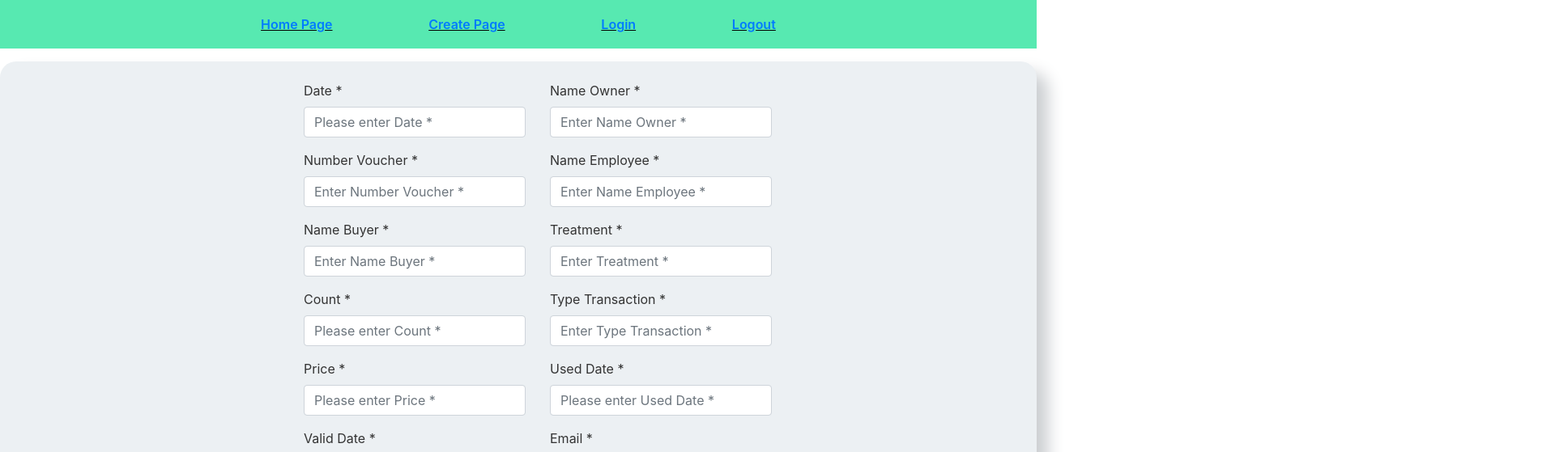
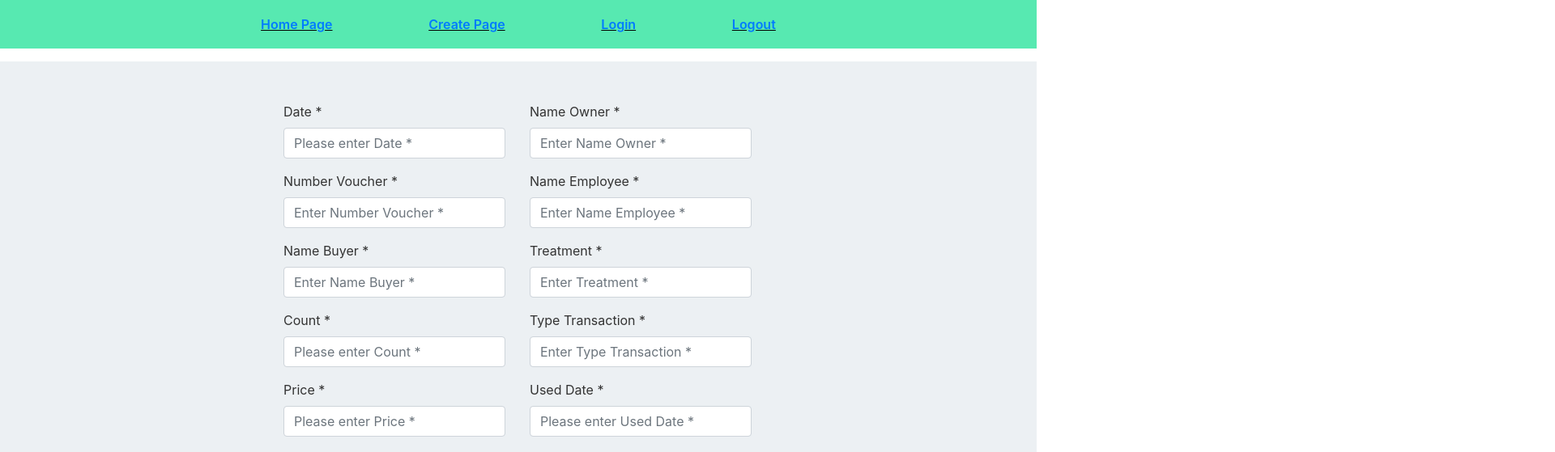
Before and after one commit to nikindtmas1/gift-vouchers, a React (Create React App) app in the folder client/: page /search in a window 1280 px wide. Shown: the top 559 px of the page at 81% size, 1920 px wide, since content can reach past the window. Built offline with nearby package versions, Linux system fonts and the light colour scheme; no server answers.

Commit message:
Update css

```diff
--- a/client/public/css/style.css
+++ b/client/public/css/style.css
@@ -101,7 +101,8 @@ label {
   }
 
   .formSearch {
-    padding-left: 25px;
+    /* padding-left: 325px; */
+    margin-left: 350px;
     display: -webkit-box;
     display: -ms-flexbox;
     display: flex;
@@ -110,8 +111,8 @@ label {
         -ms-flex-direction: row;
             flex-direction: row;
     position: absolute;
-    top: 50px;
-    width: 500%;
+    /* top: 50px; */
+    width: 100%;
     padding-top: 50px;
   }
 
@@ -237,16 +238,16 @@ input.search {
   }
 
   .searchcontainer{
-    display: flex;
-    margin: auto;
+    /* display: flex; */
+    /* margin: auto; */
     /* position: initial; */
     /* width: 580px; */
     height: 630px;
-    border-radius: 20px;
-    padding: 350px;
-    box-sizing: border-box;
+    /* border-radius: 20px; */
+    /* padding: 350px; */
+    /* box-sizing: border-box; */
     background: #ecf0f3;
-    box-shadow: 14px 14px 20px #cbced1, -14px -14px 20px white;
+    /* box-shadow: 14px 14px 20px #cbced1, -14px -14px 20px white; */
   }
   .containercreate{
     display: flex;
```
